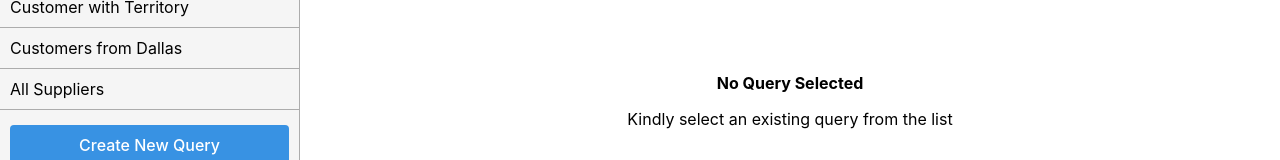
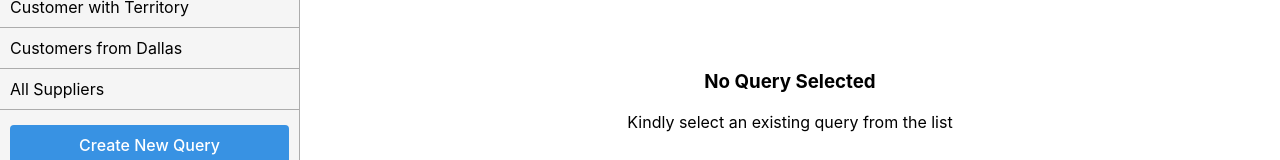
Before and after one commit to AshBardhan/my-react-sql-editor, a React (Create React App) app: page / in a window 1280 px wide. Shown: the part 331-491 px from the top of the page. Built offline with nearby package versions, Linux system fonts and the light colour scheme.

Commit message:
Improve 'QueryContent' styling component

```diff
--- a/src/components/QueryContent.jsx
+++ b/src/components/QueryContent.jsx
@@ -98,7 +98,7 @@ export default function QueryContent({queryId}) {
 					) : queryResult ? (
 						<div className="query-result">
 							<div>
-								<h3>{filteredResult.length} Results</h3>
+								<h2>{filteredResult.length} Results</h2>
 								<div style={{display: 'flex', gap: '20px'}}>
 									<div style={{flexGrow: '1'}}>
 										<label htmlFor="filter-items">Filter By</label>
@@ -151,7 +151,7 @@ export default function QueryContent({queryId}) {
 				</>
 			) : (
 				<div className="no-query-box">
-					<h4>No Query Selected</h4>
+					<h3>No Query Selected</h3>
 					<p>Kindly select an existing query from the list</p>
 				</div>
 			)}
```
